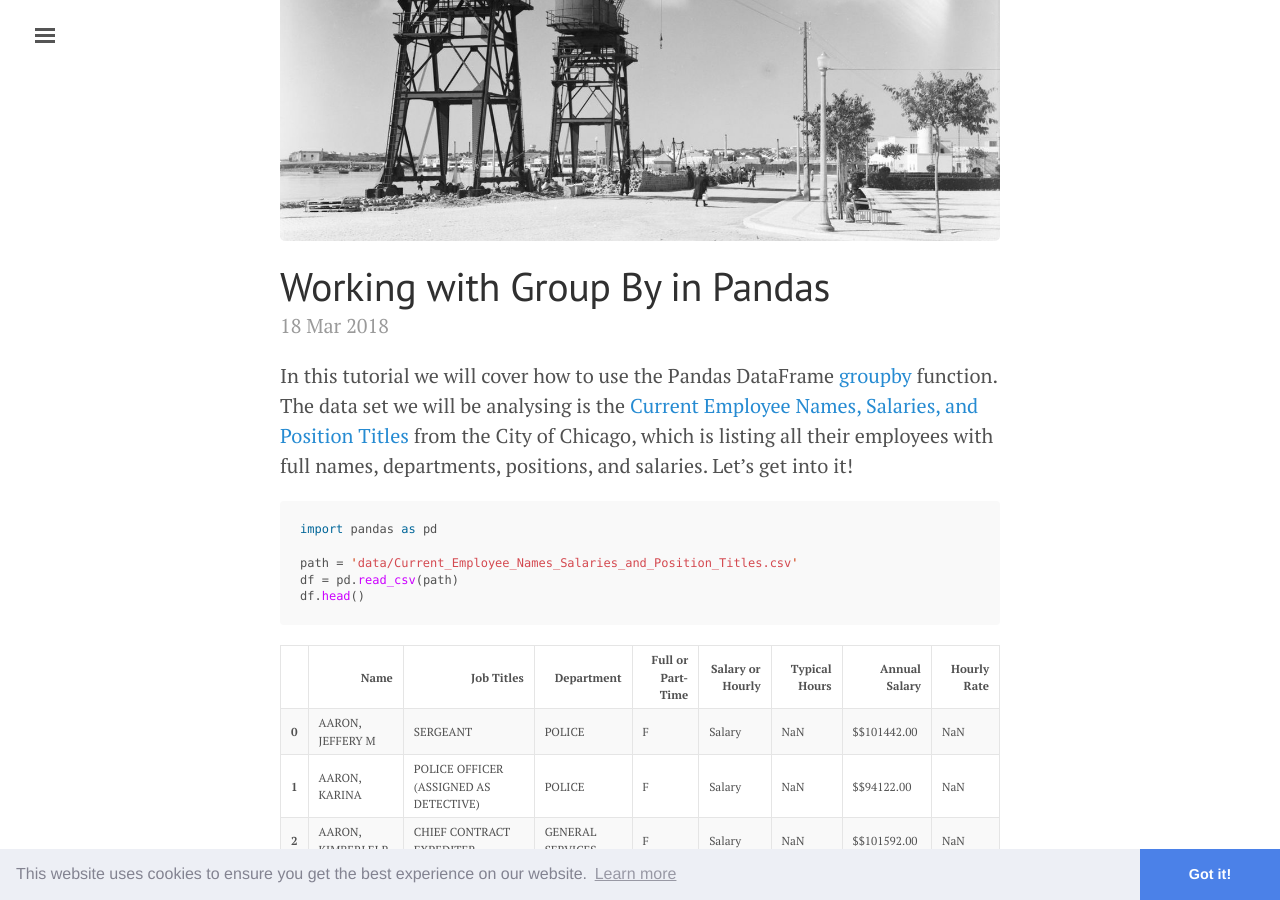
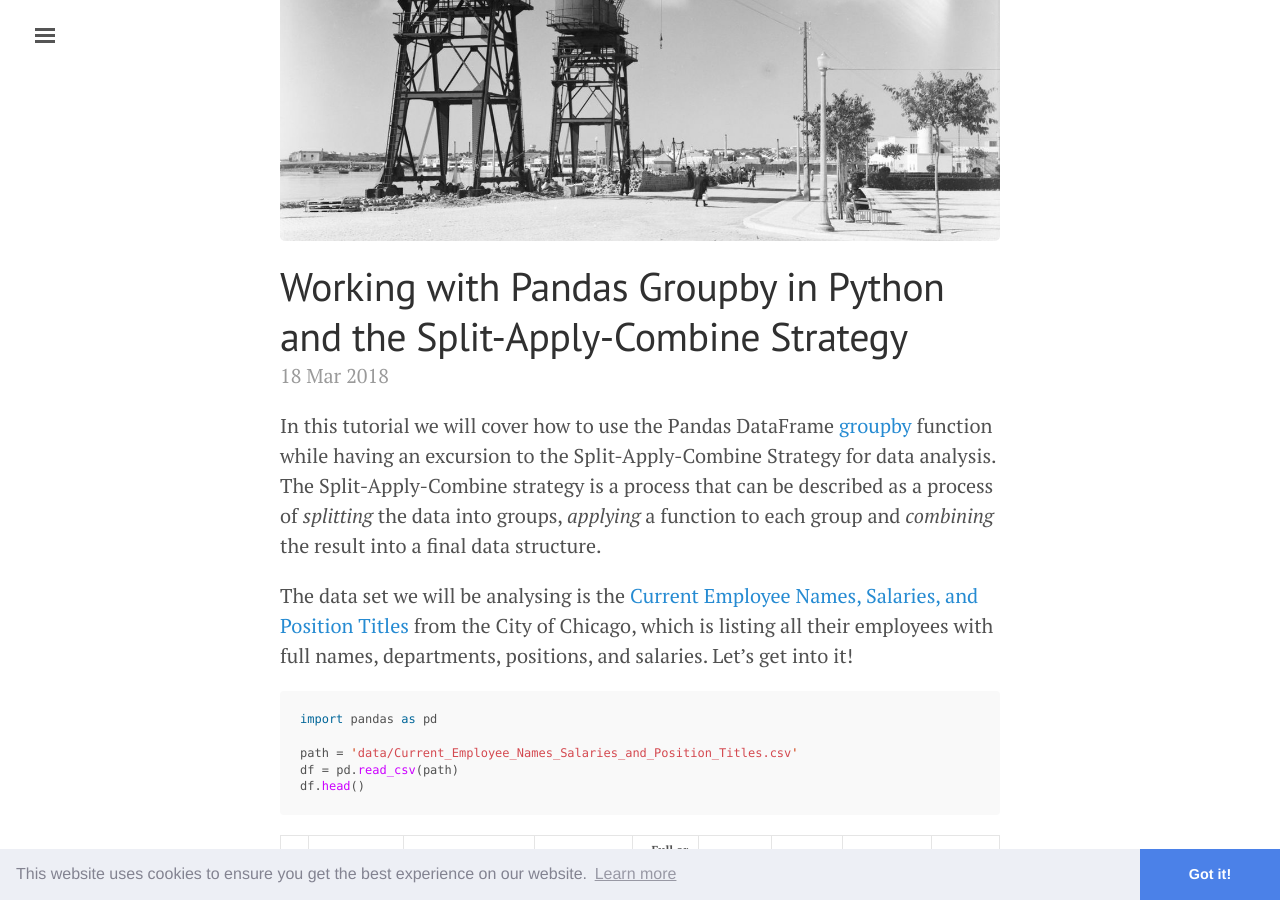
Before and after one commit to njanakiev/njanakiev.github.io, a Jekyll site: the page built from _posts/2018-03-18-pandas-groupby.md, in a window 1280 px wide and 900 px high, scrolled down 276 px. Built offline with Jekyll 4.4.1, drawn with Linux system fonts in a browser that asks for light colours; comment, search, counter and statistics services are not loaded.

Commit message:
Update post

````diff
--- a/_posts/2018-03-18-pandas-groupby.md
+++ b/_posts/2018-03-18-pandas-groupby.md
@@ -1,7 +1,7 @@
 ---
 layout: post
 category: blog
-title: Working with Group By in Pandas
+title: Working with Pandas Groupby in Python and the Split-Apply-Combine Strategy
 tags: [Pandas, Python]
 image: /assets/NOS_170539764971.jpg
 imageurl: http://nos.twnsnd.co/image/170539764971
@@ -9,7 +9,9 @@ imagesource: New Old Stock
 comments: true
 ---
 
-In this tutorial we will cover how to use the Pandas DataFrame [groupby](https://pandas.pydata.org/pandas-docs/stable/generated/pandas.DataFrame.groupby.html) function. The data set we will be analysing is the [Current Employee Names, Salaries, and Position Titles](https://www.cityofchicago.org/city/en/depts/dhr/dataset/current_employeenamessalariesandpositiontitles.html) from the City of Chicago, which is listing all their employees with full names, departments, positions, and salaries. Let's get into it!
+In this tutorial we will cover how to use the Pandas DataFrame [groupby](https://pandas.pydata.org/pandas-docs/stable/generated/pandas.DataFrame.groupby.html) function while having an excursion to the Split-Apply-Combine Strategy for data analysis. The Split-Apply-Combine strategy is a process that can be described as a process of _splitting_ the data into groups, _applying_ a function to each group and _combining_ the result into a final data structure.
+
+The data set we will be analysing is the [Current Employee Names, Salaries, and Position Titles](https://www.cityofchicago.org/city/en/depts/dhr/dataset/current_employeenamessalariesandpositiontitles.html) from the City of Chicago, which is listing all their employees with full names, departments, positions, and salaries. Let's get into it!
 
 
 ```python
````
